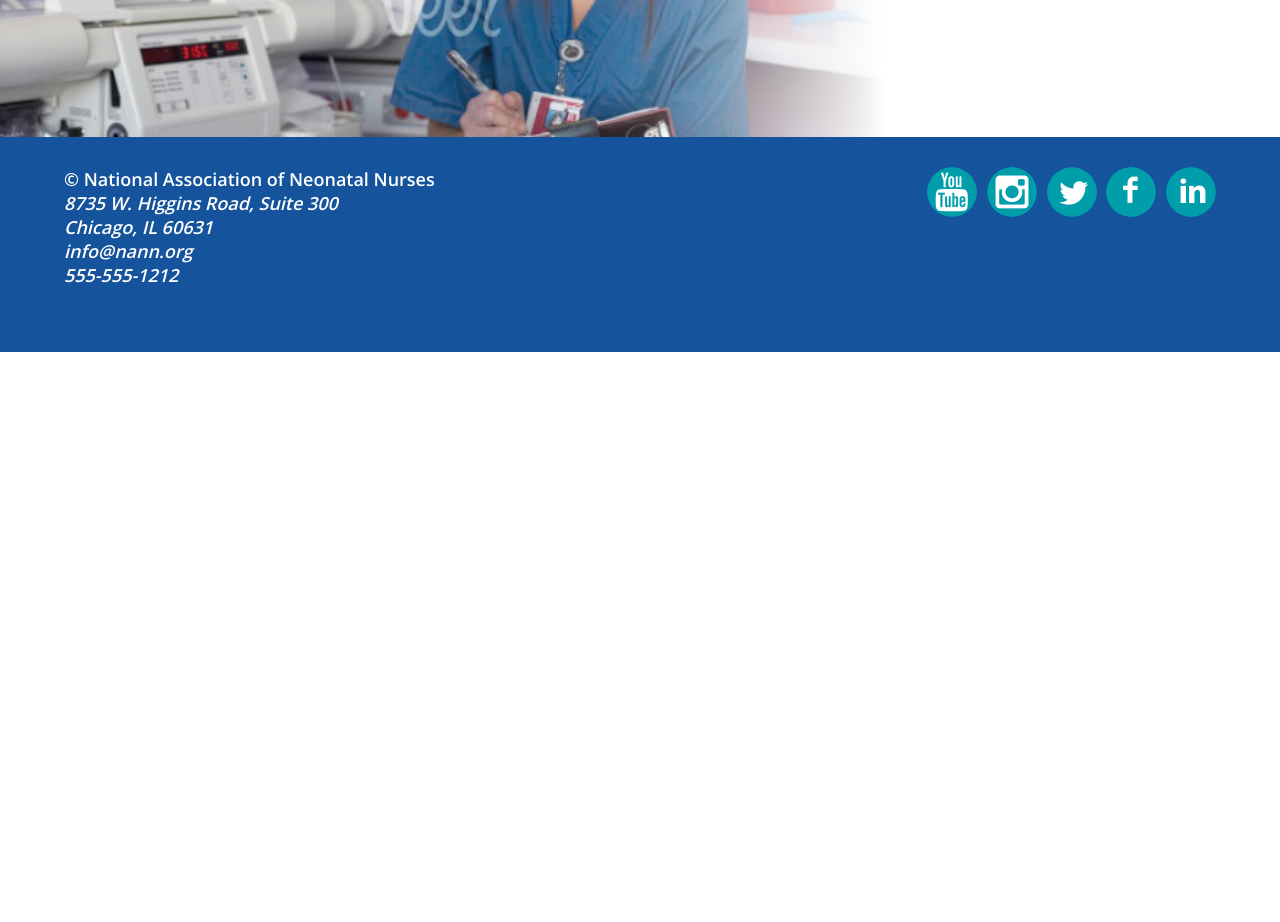
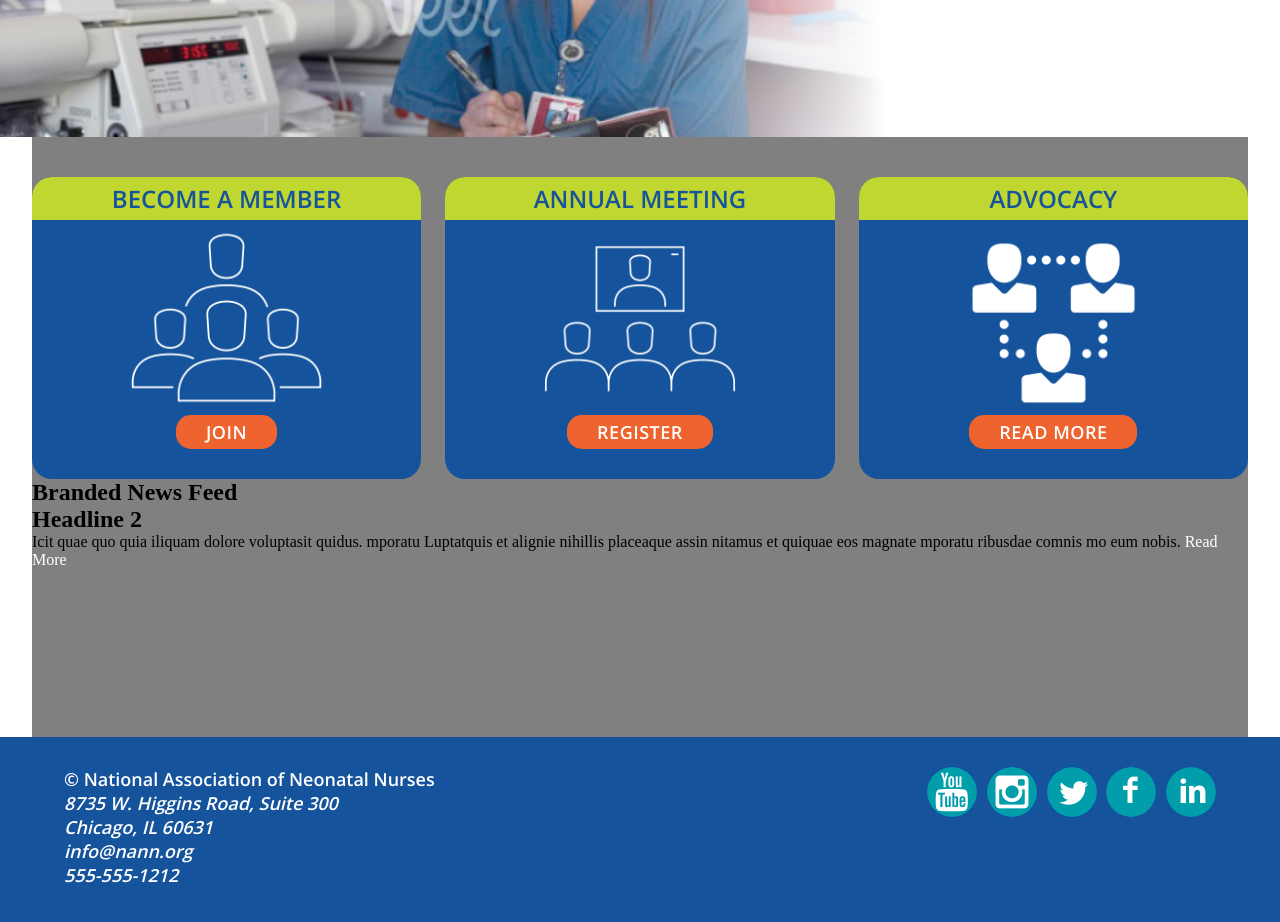
Before and after one commit to rtone1/NANN, a plain HTML site: page views/index.html in a window 1280 px wide. Shown: the part 500-1422 px from the top of the page. Before the commit the page ends 852 px from the top, so only its background shows below. Drawn offline with Linux system fonts and the light colour scheme.

Commit message:
CTA links completed

```diff
--- a/public/stylesheets/landing.css
+++ b/public/stylesheets/landing.css
@@ -24,3 +24,50 @@
   font-size: 38px;
   line-height: 48px;
 }
+
+/*LANDING CONTENT SECTIONS*/
+
+.content{
+  width: 95%;
+  height: 600px;
+  margin: 0px auto;
+  padding: 40px 0px 60px;
+  background: gray;
+}
+.ctaLarge{
+  float: left;
+  width: 32%;
+  margin-left: 2%;
+  background-color: #15539c;
+  border-radius: 20px;
+  text-align: center;
+  font-family: OpenSansBold, 'Open Sans', Helvetica, 'Arial', sans-serif;
+}
+.ctaLarge:nth-child(1){
+  margin-left: 0px;
+}
+.ctaLarge h2{
+  width: 100%;
+  padding: 5px;
+  background-color: #BFD730;
+  color: #15539c;
+  border-radius: 20px 20px 0px 0px;
+}
+.ctaLarge img{
+  width: 50%;
+  display: block;
+  margin: 0px auto;
+}
+.ctaLarge a{
+  display: inline-block;
+  margin-bottom: 30px;
+  padding: 5px 30px;
+  border-radius: 15px;
+  background-color: #ef632f;
+  font-size: 18px;
+  letter-spacing: .5px
+}
+.ctaLarge a:hover{
+  background-color: #EE845C;
+  transition: .2s;
+}
--- a/views/index.html
+++ b/views/index.html
@@ -60,6 +60,38 @@
         <h1 class="att-heading">Making a difference for neonatal nurses, patients, and families.</h1>
       </section>
 
+      <div class="content">
+
+        <section class="cta">
+          <div class="ctaLarge">
+            <h2>BECOME A MEMBER</h2>
+            <img src="../public/images/confrence.png" alt="" />
+            <a href="#">JOIN</a>
+          </div>
+          <div class="ctaLarge">
+            <h2>ANNUAL MEETING</h2>
+            <img src="../public/images/tutorial.png" alt="" />
+            <a href="#">REGISTER</a>
+          </div>
+          <div class="ctaLarge">
+            <h2>ADVOCACY</h2>
+            <img src="../public/images/connect.png" alt="" />
+            <a href="#">READ MORE</a>
+          </div>
+        </section>
+
+        <section class="newsFeed">
+          <h1>Branded News Feed</h1>
+          <article class="news">
+            <h2>Headline 2</h2>
+            <p>
+              Icit quae quo quia iliquam dolore voluptasit quidus. mporatu Luptatquis et alignie nihillis placeaque assin nitamus et quiquae eos magnate mporatu ribusdae comnis mo eum nobis.
+              <span><a href="#">Read More</a></span>
+            </p>
+          </article>
+        </section>
+
+      </div>
     </div>
 
     <!-- FOOTER SECTION -->
```
Also changed, not shown: public/images/confrence.png (added), public/images/connect.png (added), public/images/tutorial.png (added).
